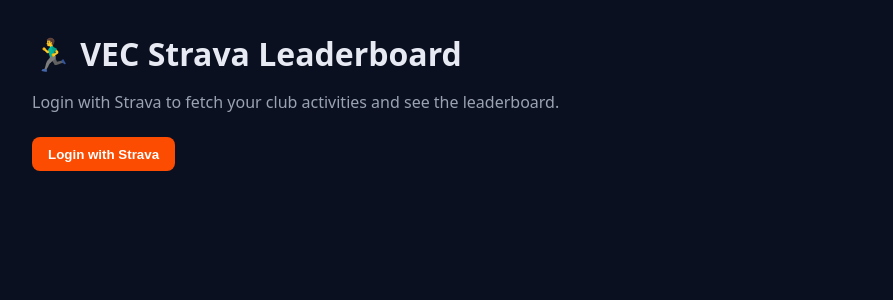
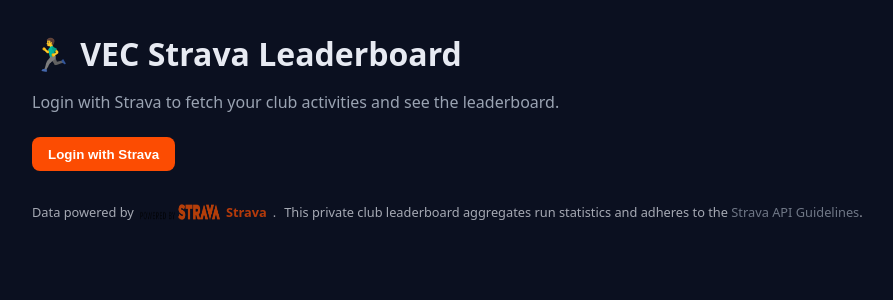
Before and after one commit to gbellantuono/strava-board, a Next.js app: page / in a window 1280 px wide. Shown: the top 300 px of the page, without its empty margins (90-983 px from the left). Built offline with nearby package versions, Linux system fonts and the light colour scheme; no server answers.

Commit message:
add logo

```diff
--- a/app/layout.tsx
+++ b/app/layout.tsx
@@ -23,6 +23,58 @@
       >
         <div style={{ maxWidth: 1100, margin: '0 auto', padding: '2rem' }}>
           {children}
+          <footer
+            style={{
+              marginTop: '2rem',
+              fontSize: '0.8rem',
+              opacity: 0.7,
+              display: 'flex',
+              gap: '0.5rem',
+              flexWrap: 'wrap',
+            }}
+          >
+            <span
+              style={{ display: 'inline-flex', alignItems: 'center', gap: 6 }}
+            >
+              Data powered by
+              <a
+                href="https://www.strava.com"
+                target="_blank"
+                rel="noopener noreferrer"
+                style={{
+                  color: '#fc4c02',
+                  fontWeight: 600,
+                  display: 'inline-flex',
+                  alignItems: 'center',
+                  gap: 6,
+                }}
+              >
+                {/* If you add /public/strava-logo.png or .svg, it will render here */}
+                <img
+                  src="/strava-logo.png"
+                  alt="Strava"
+                  width={80}
+                  height={16}
+                  style={{ display: 'inline-block', verticalAlign: 'middle' }}
+                />
+                <span>Strava</span>
+              </a>
+              .
+            </span>
+            <span>
+              This private club leaderboard aggregates run statistics and
+              adheres to the{' '}
+              <a
+                href="https://developers.strava.com/"
+                target="_blank"
+                rel="noopener noreferrer"
+                style={{ color: '#9aa3b2' }}
+              >
+                Strava API Guidelines
+              </a>
+              .
+            </span>
+          </footer>
         </div>
       </body>
     </html>
```
Also changed, not shown: public/strava-logo.png (added), 1 other file (tests, documents, lock files or other folders).
